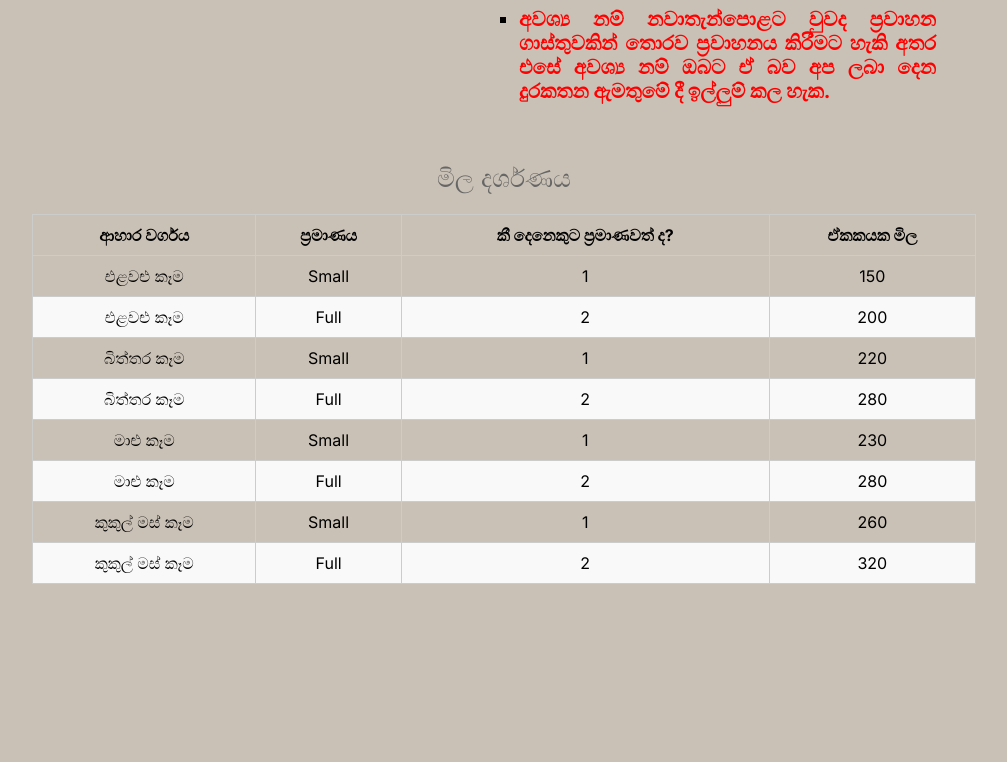
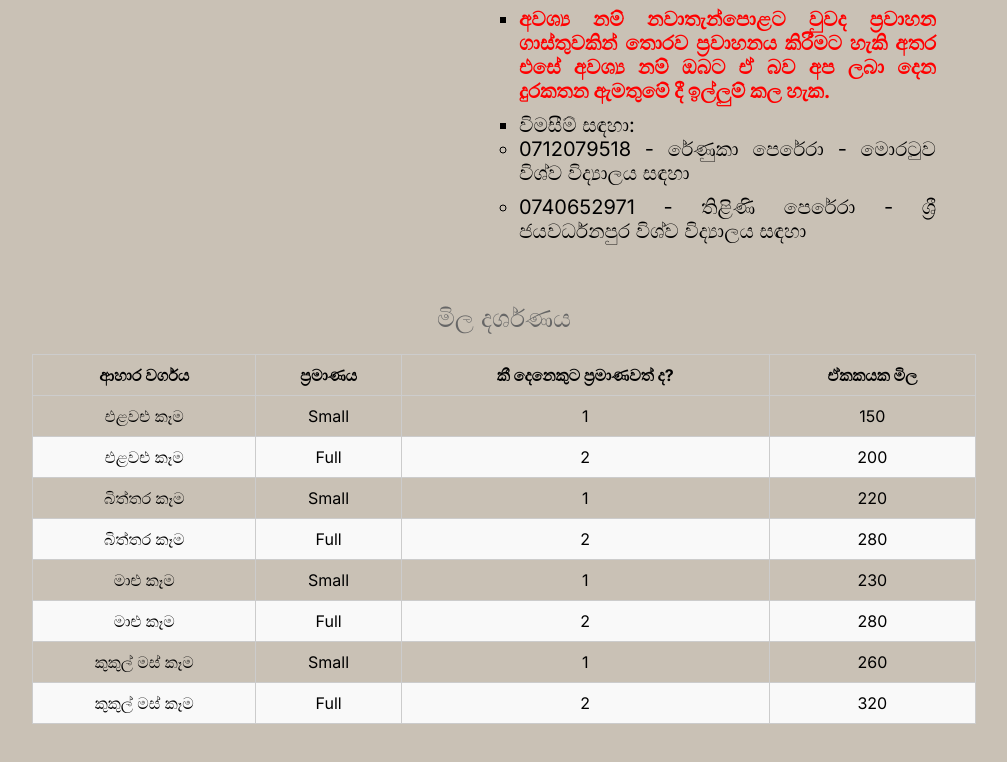
Before and after one commit to Yasith-Heshan/Dinner-Corner, a Next.js app: page / in a window 1280 px wide. Shown: the part 1099-1861 px from the top of the page, without its empty margins (136-1143 px from the left). Before the commit the page ends 1723 px from the top, so only its background shows below. Built offline with nearby package versions, Linux system fonts and the light colour scheme.

Commit message:
final touchups

```diff
--- a/src/app/ordernow/page.jsx
+++ b/src/app/ordernow/page.jsx
@@ -20,7 +20,7 @@ const OrderNow = () => {
     const [displayError, setDisplayError] = useState(false);
     const [disableOrder, setDisableOrder] = useState(false);
     const [orderLimitError , setOrderLimitError] = useState('');
-    const maximumOrderLimit = 4;
+    const maximumOrderLimit = 30;
 
 
     useEffect(() => {
--- a/src/app/page.js
+++ b/src/app/page.js
@@ -37,6 +37,12 @@ export default function Home() {
                             අසලටම රැගෙන එන අතර මේ සඳහා <span className={styles.specialNote}>කිසිඳු ප්‍රවාහන වියදමක් අය නොකෙරේ.</span>
                         </li>
                         <li><span className={styles.specialNote}>අවශ්‍ය නම් නවාතැන්පොළට වුවද ප්‍රවාහන ගාස්තුවකින් තොරව ප්‍රවාහනය කිරීමට හැකි අතර එසේ අවශ්‍ය නම් ඔබට ඒ බව අප ලබා දෙන දුරකතන ඇමතුමේ දී ඉල්ලුම් කල හැක.</span></li>
+                        <li>විමසීම් සඳහා:
+                            <ul>
+                                <li>0712079518 - රේණුකා පෙරේරා - මොරටුව විශ්ව විද්‍යාලය සඳහා</li>
+                                <li>0740652971 - තිළිණි පෙරේරා - ශ්‍රී ජයවර්ධනපුර විශ්ව විද්‍යාලය සඳහා</li>
+                            </ul>
+                        </li>
                     </ul>
                 </div>
             </div>
--- a/src/components/OrderCard/OrderCard.jsx
+++ b/src/components/OrderCard/OrderCard.jsx
@@ -23,7 +23,7 @@ const OrderCard = ({order,id})=>{
 
     return(
         <div className={styles.orderCard}>
-            <h3 className={styles.orderName}>{id+1}){order.name} - {getUniversity(order.university)}</h3>
+            <h3 className={styles.orderName}>{id+1}) {order.name} - {getUniversity(order.university)}</h3>
             <p className={styles.orderPhone}>{order.phoneNumber}</p>
             <p className={styles.orderDate}>{order.orderDate}</p>
             <ul className={styles.orderItems}>
```
